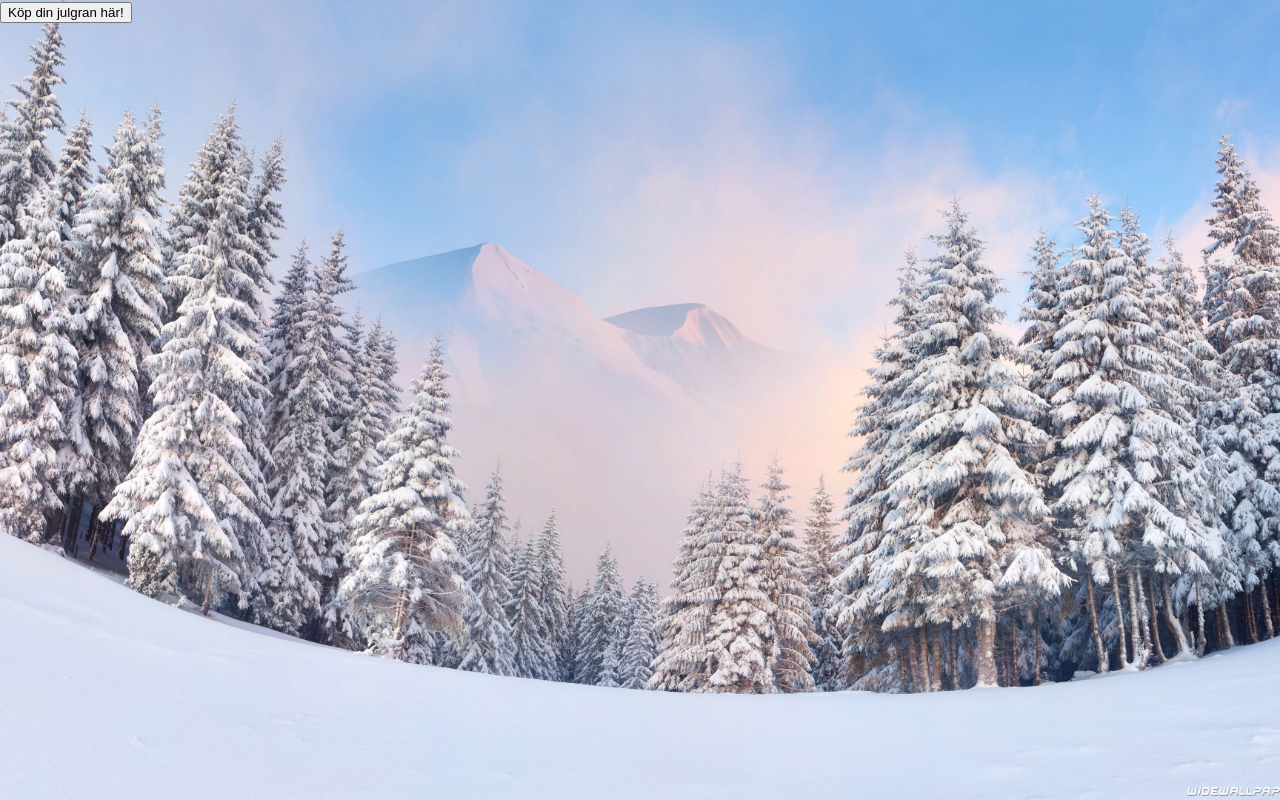
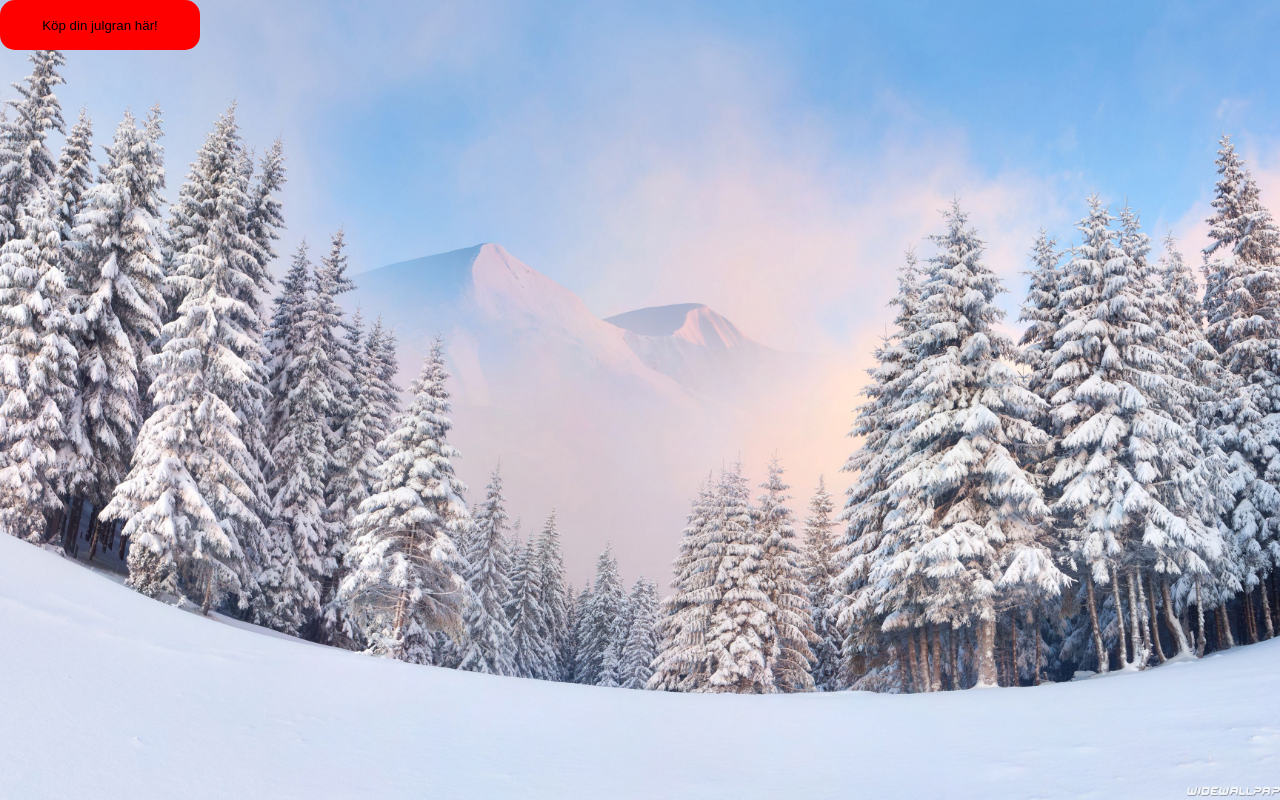
Before and after one commit to kseniiaivanova/HolidayTree, a website built with Parcel: page src/startpage.html in a window 1280 px wide. Built offline with nearby package versions, Linux system fonts and the light colour scheme.

Commit message:
button startpage

```diff
--- a/src/scss/_mixins.scss
+++ b/src/scss/_mixins.scss
@@ -0,0 +1,9 @@
+@use "variables" as var;
+
+.buttons {
+  width: 200px;
+  height: 50px;
+  background-color: var.$primarycolor;
+  border: var.$primarycolor;
+  border-radius: 15px 15px;
+}
--- /dev/null
+++ b/src/scss/_variables.scss
@@ -0,0 +1,2 @@
+$primarycolor: red;
+$secondarycolor: black;
--- a/src/scss/main.scss
+++ b/src/scss/main.scss
@@ -1,2 +1,3 @@
 @use "startpage";
 @use "resets";
+@use "mixins";
```
